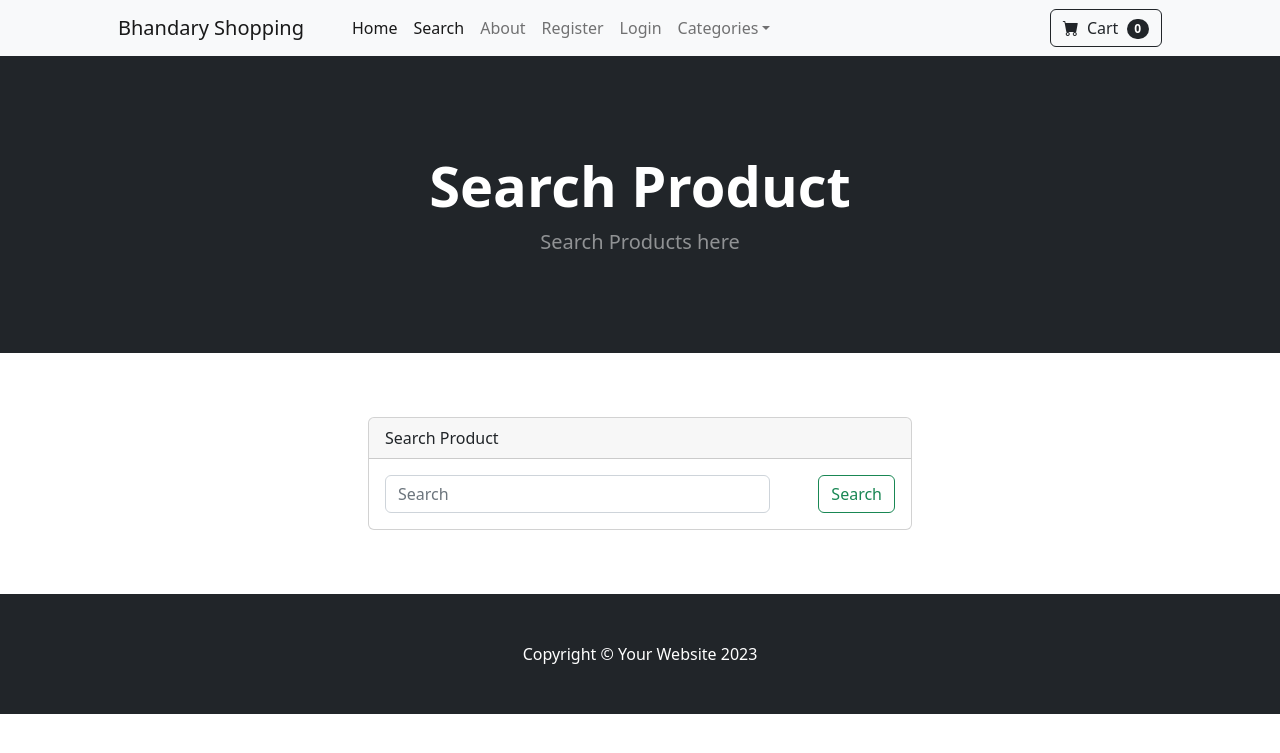
After one commit to darshan45672/Django-miniProject, a Django app: template ecom/store/templates/search.html in a window 1280 px wide. The commit adds this page. Shown: the top 753 px of the page. Run offline with Django 5.2, Linux system fonts and the light colour scheme; the template is opened without the code that fills it, so the values that code supplies are empty.

Commit message:
implemented search feature

```diff
--- a/ecom/store/templates/nav.html
+++ b/ecom/store/templates/nav.html
@@ -7,8 +7,8 @@
                 class="navbar-toggler-icon"></span></button>
         <div class="collapse navbar-collapse" id="navbarSupportedContent">
             <ul class="navbar-nav me-auto mb-2 mb-lg-0 ms-lg-4">
-                <li class="nav-item"><a class="nav-link active" aria-current="page" href="{% url 'home' %}">Home</a>
-                </li>
+                <li class="nav-item"><a class="nav-link active" aria-current="page" href="{% url 'home' %}">Home</a></li>
+                <li class="nav-item"><a class="nav-link active" aria-current="page" href="{% url 'search' %}">Search</a></li>
                 <li class="nav-item"><a class="nav-link" href="{% url 'about' %}">About</a></li>
                 {% if user.is_authenticated %}
                 <li class="nav-item dropdown">
--- /dev/null
+++ b/ecom/store/templates/search.html
@@ -0,0 +1,74 @@
+{% extends 'layout.html' %}
+
+{% block content %}
+<header class="bg-dark py-5">
+    <div class="container px-4 px-lg-5 my-5">
+        <div class="text-center text-white">
+            <h1 class="display-4 fw-bolder">Search Product</h1>
+            <p class="lead fw-normal text-white-50 mb-0">Search Products here</p>
+        </div>
+    </div>
+</header>
+<div class="container col-6 mt-3 mb-3 p-5">
+    <div class="card">
+        <div class="card-header">
+            Search Product
+        </div>
+        <div class="card-body">
+            <form class="form-inline d-flex gap-5" method="POST" action="{% url 'search' %}">
+                {% csrf_token %}
+                <input class="form-control mr-sm-2" type="search" placeholder="Search" name="search"
+                    aria-label="Search">
+                <button class="btn btn-outline-success my-2 my-sm-0" type="submit">Search</button>
+            </form>
+        </div>
+    </div>
+</div>
+{% if searchItem %}
+<section class="py-5">
+    <div class="container px-4 px-lg-5 mt-5">
+        <div class="row gx-4 gx-lg-5 row-cols-2 row-cols-md-3 row-cols-xl-4 justify-content-center">
+            {% for product in searchItem %}
+            <div class="col mb-5">
+                <div class="card h-100">
+                    <!-- Sale badge-->
+                    {% if product.is_sales %}
+                    <div class="badge bg-dark text-white position-absolute" style="top: 0.5rem; right: 0.5rem">Sale
+                    </div>
+                    <!-- Product image-->
+                    {% endif %}
+                    <img class="card-img-top" src="{{ product.image.url }}" alt="..." />
+                    <!-- Product details-->
+                    <div class="card-body p-4">
+                        <div class="text-center">
+                            <!-- Product name-->
+                            <h5 class="fw-bolder">{{ product.name }}</h5>
+                            <!-- Product reviews-->
+                            <div class="d-flex justify-content-center small text-warning mb-2">
+                                <div class="bi-star-fill"></div>
+                                <div class="bi-star-fill"></div>
+                                <div class="bi-star-fill"></div>
+                                <div class="bi-star-fill"></div>
+                                <div class="bi-star-fill"></div>
+                            </div>
+                            <!-- Product price-->
+                            <span class="text-muted text-decoration-line-through">${{ product.price }}</span>
+                            ${{ product.salePrice }}
+                            <br>
+                            In: {{ product.category }}
+                        </div>
+                    </div>
+                    <!-- Product actions-->
+                    <div class="card-footer p-4 pt-0 border-top-0 bg-transparent">
+                        <div class="text-center"><a class="btn btn-outline-dark mt-auto"
+                                href="{% url 'product' product.id %}">View Product</a></div>
+                    </div>
+                </div>
+            </div>
+            {% endfor %}
+        </div>
+    </div>
+</section>
+{% endif %}
+
+{% endblock %}
--- a/ecom/store/urls.py
+++ b/ecom/store/urls.py
@@ -13,4 +13,5 @@ urlpatterns = [
     path('product/<int:pk>',views.product, name="product"),
     path('category/<str:categorySearch>',views.category, name="category"),
     path('category-summary/',views.categorySummary, name="categorySummary"),
+    path('search/',views.search, name="search"),
 ]
```
Also changed, not shown: ecom/store/views.py (+13 -0 lines).
